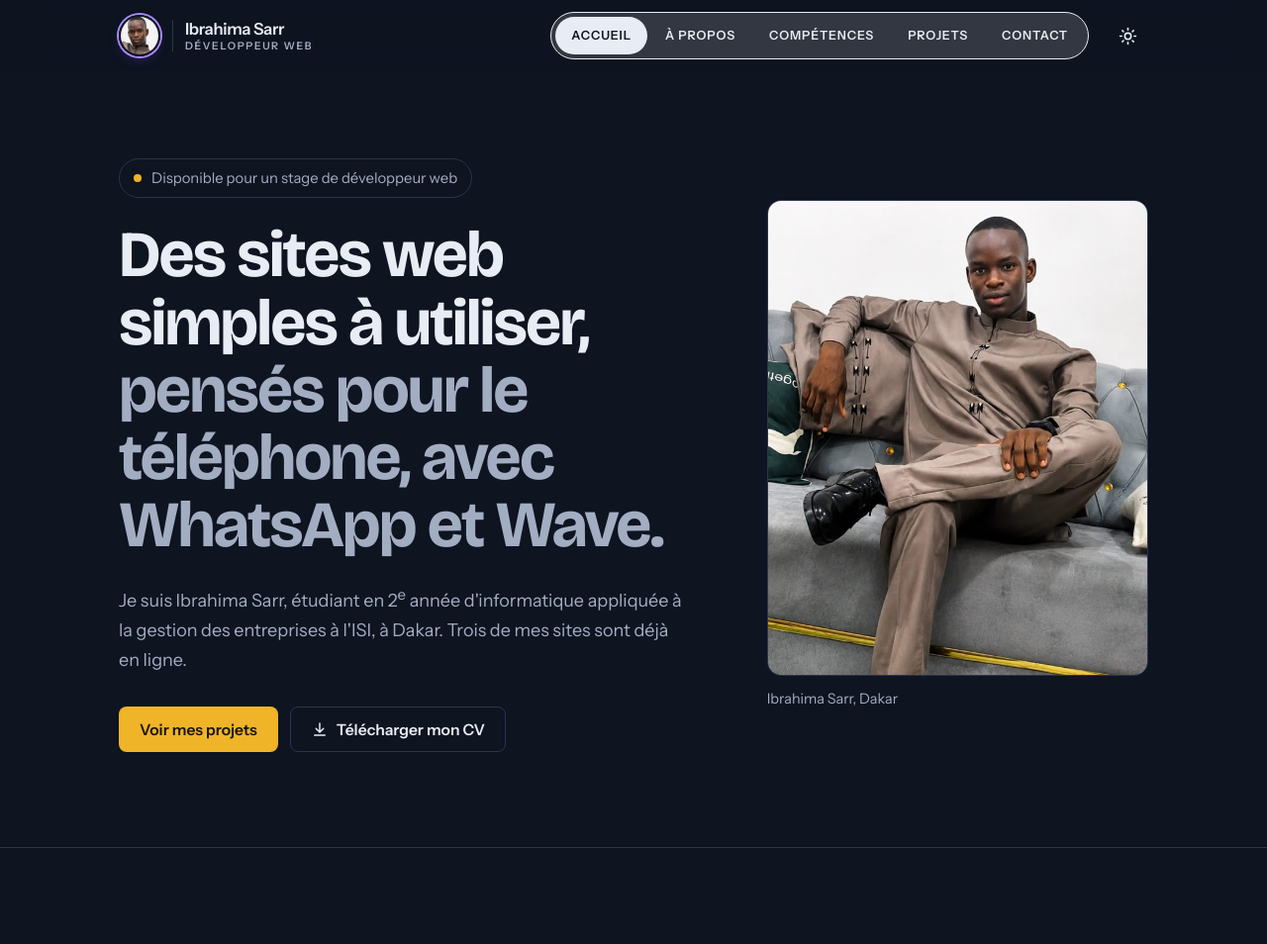
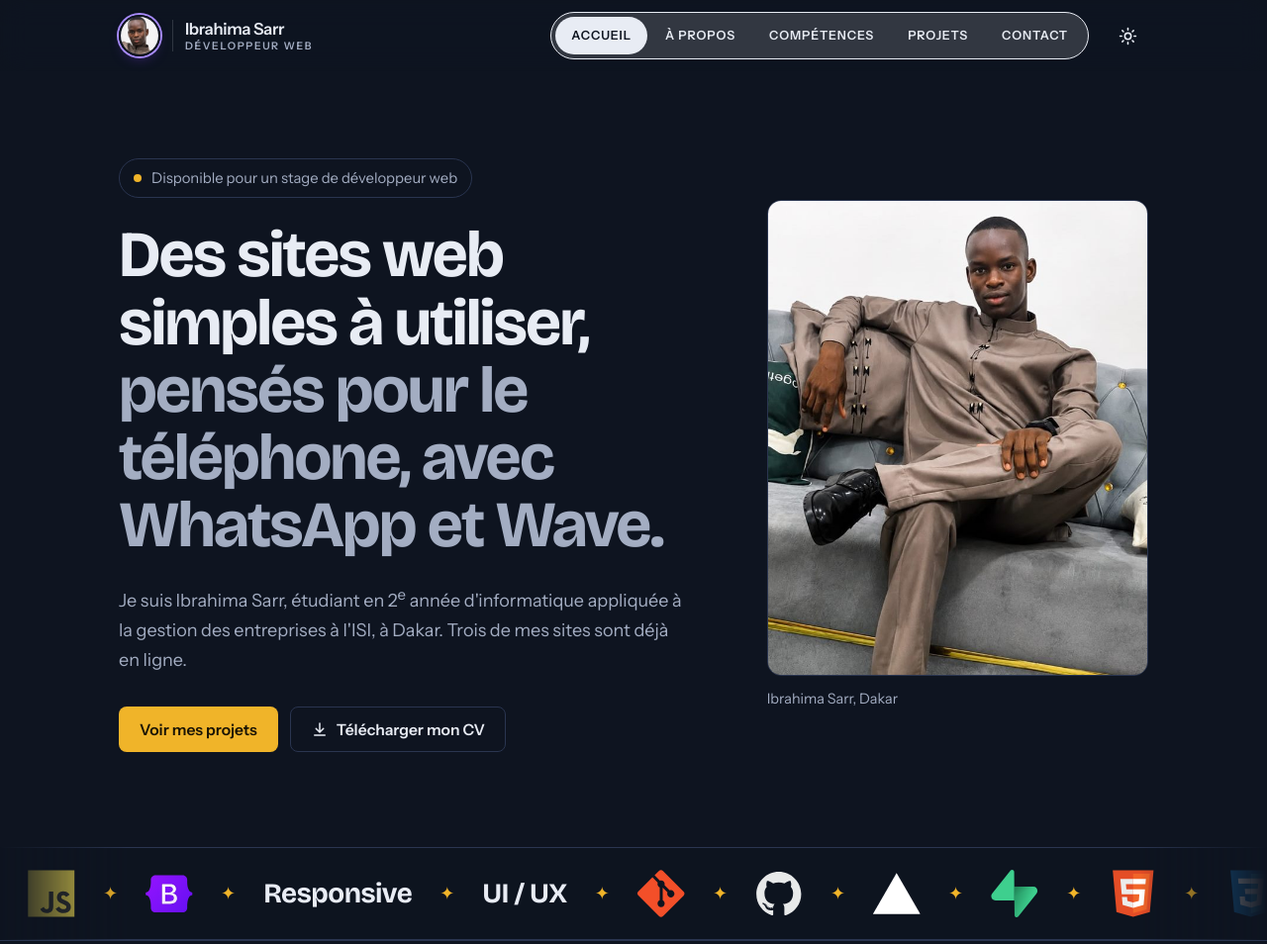
Before and after one commit to Ibrahima-Sarr14/portfolio_Ibrahima_sarr, a plain HTML site: page index.html in a window 1280 px wide. Shown: the top 954 px of the page at 99% size. Drawn offline with nearby package versions, Linux system fonts and the light colour scheme.

Commit message:
Rétablit le bandeau défilant des logos de technologies
Co-Authored-By: Claude Sonnet 5.5 <noreply@anthropic.com>
Claude-Session: https://claude.ai/code/session_01HEXNTfGNBRowwUYLDtLC7u

```diff
--- a/index.html
+++ b/index.html
@@ -127,6 +127,14 @@
         </figure>
       </div>
     </section>
+
+    <!-- ===== BANDEAU DÉFILANT ===== -->
+    <div class="bandeau" aria-hidden="true">
+      <div class="bandeau__piste">
+        <img src="images/logos/html5.svg" alt="HTML5" title="HTML5" width="48" height="48" class="logo-html5"><i>✦</i><img src="images/logos/css3.svg" alt="CSS3" title="CSS3" width="48" height="48" class="logo-css3"><i>✦</i><img src="images/logos/javascript.svg" alt="JavaScript" title="JavaScript" width="48" height="48" class="logo-javascript"><i>✦</i><img src="images/logos/bootstrap.svg" alt="Bootstrap" title="Bootstrap" width="48" height="48" class="logo-bootstrap"><i>✦</i><span>Responsive</span><i>✦</i><span>UI / UX</span><i>✦</i><img src="images/logos/git.svg" alt="Git" title="Git" width="48" height="48" class="logo-git"><i>✦</i><img src="images/logos/github.svg" alt="GitHub" title="GitHub" width="48" height="48" class="logo-github"><i>✦</i><img src="images/logos/vercel.svg" alt="Vercel" title="Vercel" width="48" height="48" class="logo-vercel"><i>✦</i><img src="images/logos/supabase.svg" alt="Supabase" title="Supabase" width="48" height="48" class="logo-supabase"><i>✦</i>
+        <img src="images/logos/html5.svg" alt="HTML5" title="HTML5" width="48" height="48" class="logo-html5"><i>✦</i><img src="images/logos/css3.svg" alt="CSS3" title="CSS3" width="48" height="48" class="logo-css3"><i>✦</i><img src="images/logos/javascript.svg" alt="JavaScript" title="JavaScript" width="48" height="48" class="logo-javascript"><i>✦</i><img src="images/logos/bootstrap.svg" alt="Bootstrap" title="Bootstrap" width="48" height="48" class="logo-bootstrap"><i>✦</i><span>Responsive</span><i>✦</i><span>UI / UX</span><i>✦</i><img src="images/logos/git.svg" alt="Git" title="Git" width="48" height="48" class="logo-git"><i>✦</i><img src="images/logos/github.svg" alt="GitHub" title="GitHub" width="48" height="48" class="logo-github"><i>✦</i><img src="images/logos/vercel.svg" alt="Vercel" title="Vercel" width="48" height="48" class="logo-vercel"><i>✦</i><img src="images/logos/supabase.svg" alt="Supabase" title="Supabase" width="48" height="48" class="logo-supabase"><i>✦</i>
+      </div>
+    </div>
 
     <!-- ===== À PROPOS ===== -->
     <section class="section" id="apropos">
--- a/style.css
+++ b/style.css
@@ -300,6 +300,22 @@ h1, h2, h3 {
   to { opacity: 1; transform: none; }
 }
 
+/* ----- Bandeau défilant des technologies ----- */
+.bandeau {
+  overflow: hidden; padding: 22px 0;
+  border-block: 1px solid var(--ligne);
+  background: color-mix(in srgb, var(--fond) 60%, transparent);
+  -webkit-mask-image: linear-gradient(90deg, transparent, #000 10%, #000 90%, transparent);
+  mask-image: linear-gradient(90deg, transparent, #000 10%, #000 90%, transparent);
+}
+.bandeau__piste { display: flex; align-items: center; gap: 28px; width: max-content; animation: defile 40s linear infinite; }
+.bandeau span { font: 700 clamp(20px, 2.4vw, 28px)/1 var(--titre); letter-spacing: -0.02em; white-space: nowrap; }
+.bandeau img { height: clamp(36px, 4vw, 48px); width: auto; flex-shrink: 0; }
+/* Logos noirs (GitHub, Vercel) passés en blanc sur le thème sombre */
+:root[data-theme="dark"] .bandeau .logo-github, :root[data-theme="dark"] .bandeau .logo-vercel { filter: invert(1); }
+.bandeau i { font-style: normal; color: var(--soleil); font-size: 18px; }
+@keyframes defile { to { transform: translateX(calc(-50% - 14px)); } }
+
 /* ----- Sections ----- */
 .section {
   padding-block: clamp(56px, 8vw, 104px);
@@ -564,5 +580,6 @@ a.coord__valeur:hover { color: var(--accent-texte); }
 
 @media (prefers-reduced-motion: reduce) {
   html { scroll-behavior: auto; }
+  .bandeau__piste { animation: none; }
   * { transition: none !important; }
 }
```
